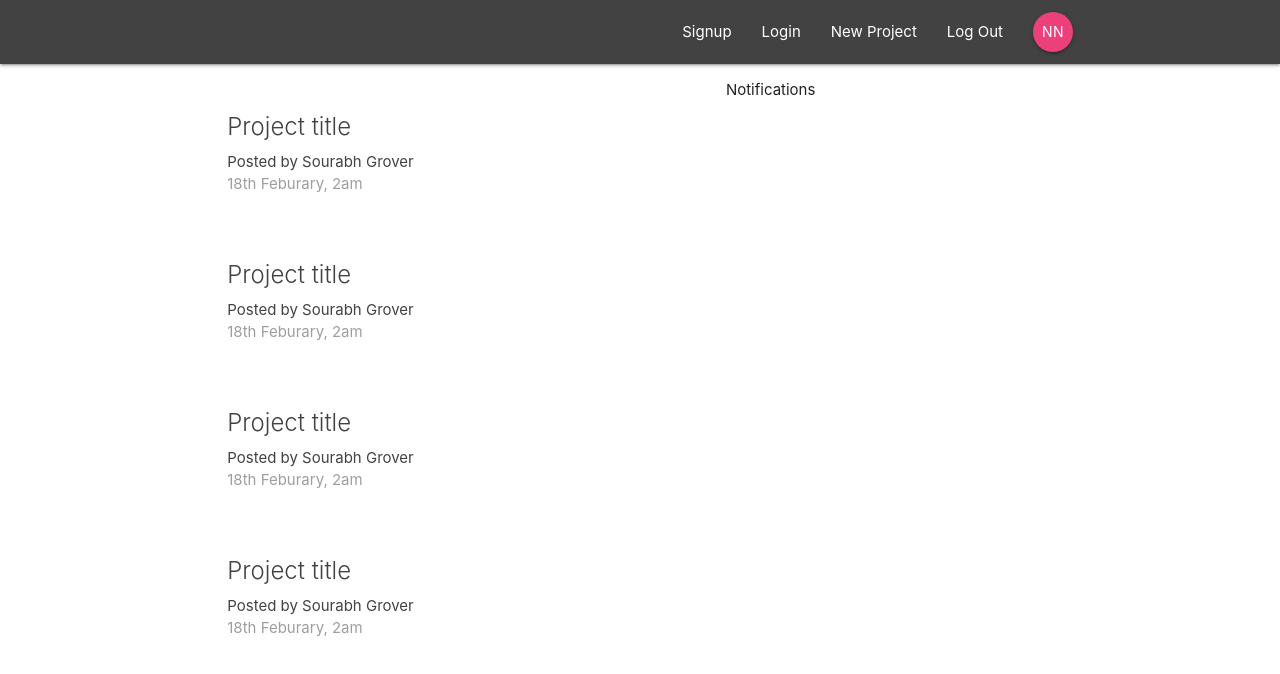
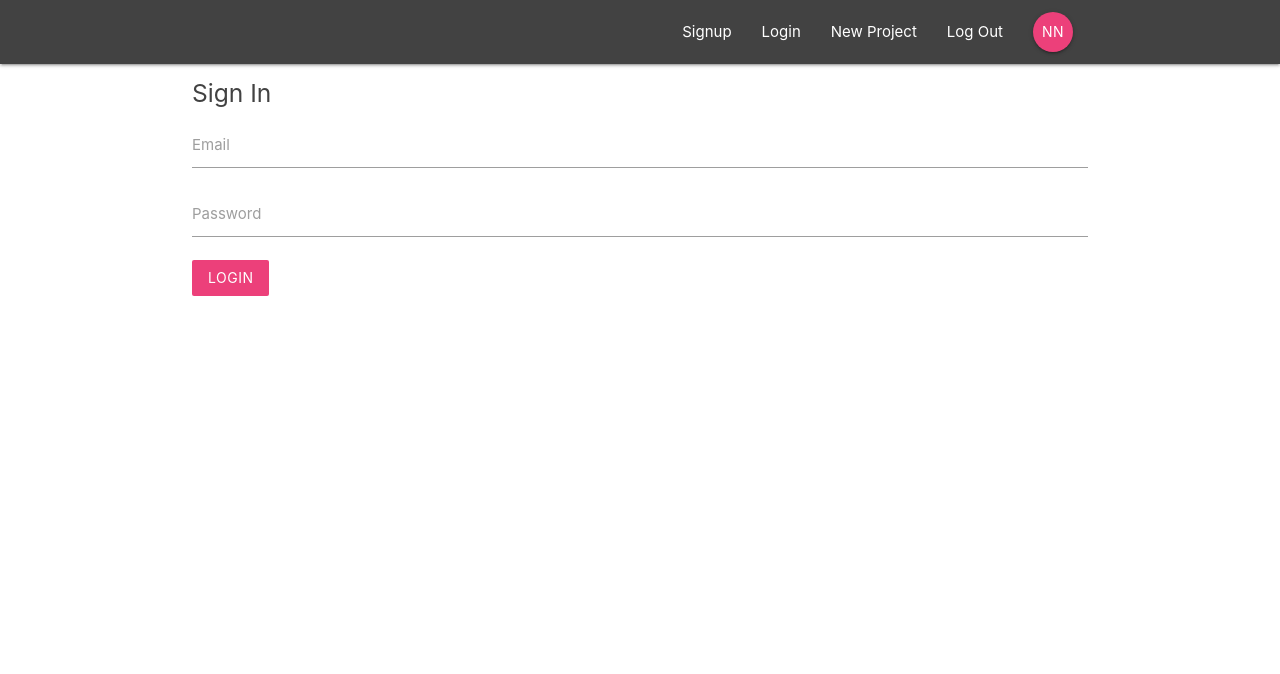
Before and after one commit to sourabhgrover/project-management, a React (Create React App) app: page /signin in a window 1280 px wide. Shown: the top 674 px of the page. Built offline with nearby package versions, Linux system fonts and the light colour scheme.

Commit message:
Setup SignIn component

```diff
--- a/src/App.js
+++ b/src/App.js
@@ -2,7 +2,8 @@ import React, { Component } from "react";
 import { Route, BrowserRouter, Switch } from "react-router-dom";
 
 import Navbar from "./components/layout/Navbar";
-import Dashboard from "./components/dashboard/Dashboard"
+import Dashboard from "./components/dashboard/Dashboard";
+import SignIn from "./components/auth/SignIn";
 
 class App extends Component {
     render() {
@@ -12,7 +13,8 @@ class App extends Component {
                     <Navbar />
                 </div>
                 <Switch>
-                    <Route path="/" component={Dashboard} />
+                    <Route path="/" exact component={Dashboard} />
+                    <Route path="/signin" component={SignIn} />
                 </Switch>
             </BrowserRouter >
 
--- /dev/null
+++ b/src/components/auth/SignIn.js
@@ -0,0 +1,22 @@
+import React from "react";
+
+export default () => {
+    return (
+        <div className="container">
+            <form className="white" >
+                <h5 className="grey-text text-darken-3">Sign In</h5>
+                <div className="input-field">
+                    <label htmlFor="email">Email</label>
+                    <input type="email" id='email' />
+                </div>
+                <div className="input-field">
+                    <label htmlFor="password">Password</label>
+                    <input type="password" id='password' />
+                </div>
+                <div className="input-field">
+                    <button className="btn pink lighten-1 z-depth-0">Login</button>
+                </div>
+            </form>
+        </div>
+    );
+}
```
